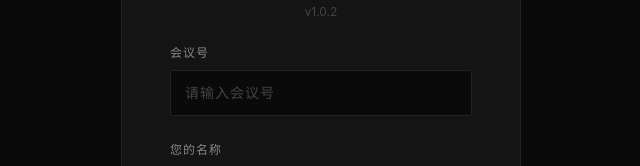
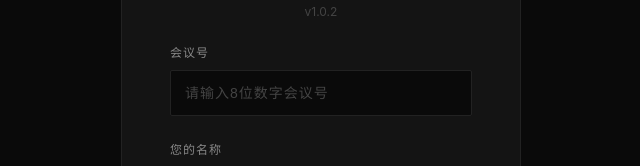
Before and after one commit to ngt022/cloud-meeting-v1, a Vue app in the folder client/: page /join/1 in a window 1280 px wide. Shown: the part 266-432 px from the top of the page, without its empty margins (319-959 px from the left). Built offline with nearby package versions, Linux system fonts and the light colour scheme.

Commit message:
fix: Add numeric validation for meeting number input
Prevent non-numeric characters from being entered as meeting number

```diff
--- a/client/src/views/HomeView.vue
+++ b/client/src/views/HomeView.vue
@@ -67,7 +67,11 @@
         <h2>加入会议</h2>
         <div class="form-group">
           <label>会议号</label>
-          <input v-model="joinForm.no" placeholder="请输入8位会议号" />
+          <input
+            v-model="joinForm.no"
+            placeholder="请输入8位数字会议号"
+            @input="joinForm.no = joinForm.no.replace(/[^0-9]/g, '')"
+          />
         </div>
         <div class="form-group">
           <label>您的名称</label>
--- a/client/src/views/JoinView.vue
+++ b/client/src/views/JoinView.vue
@@ -8,8 +8,9 @@
         <label>会议号</label>
         <input
           v-model="meetingNo"
-          placeholder="请输入会议号"
+          placeholder="请输入8位数字会议号"
           maxlength="12"
+          @input="meetingNo = meetingNo.replace(/[^0-9]/g, '')"
         />
       </div>
 
```
